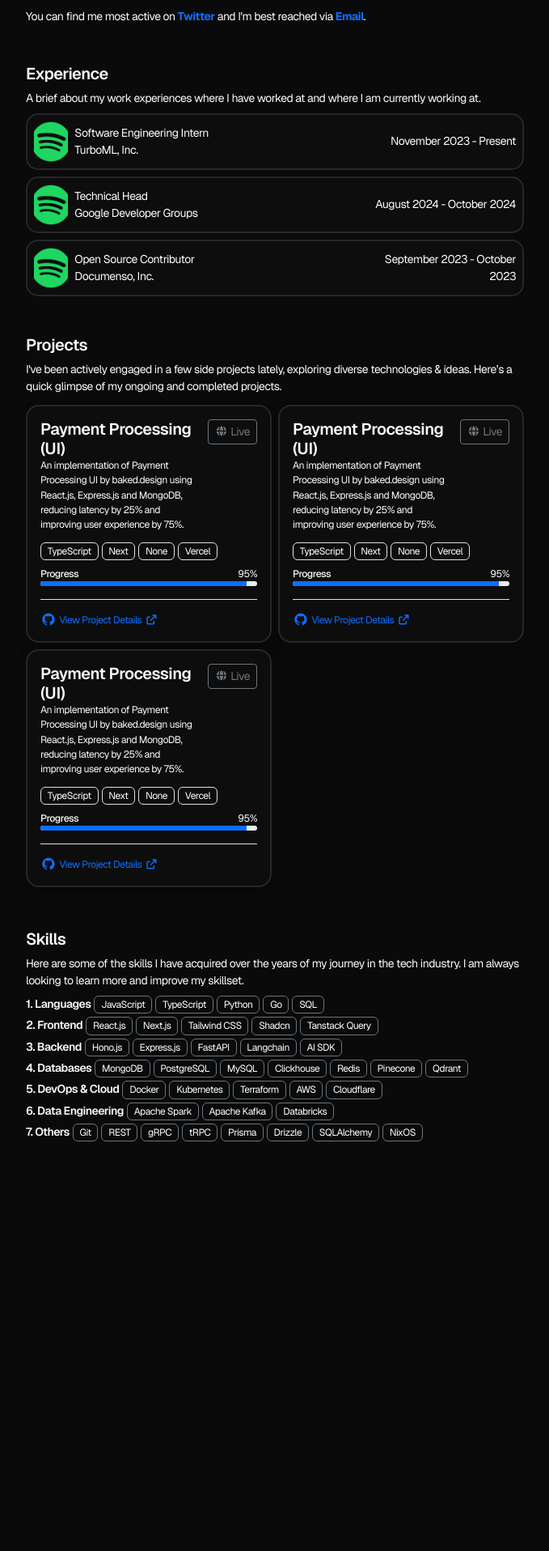
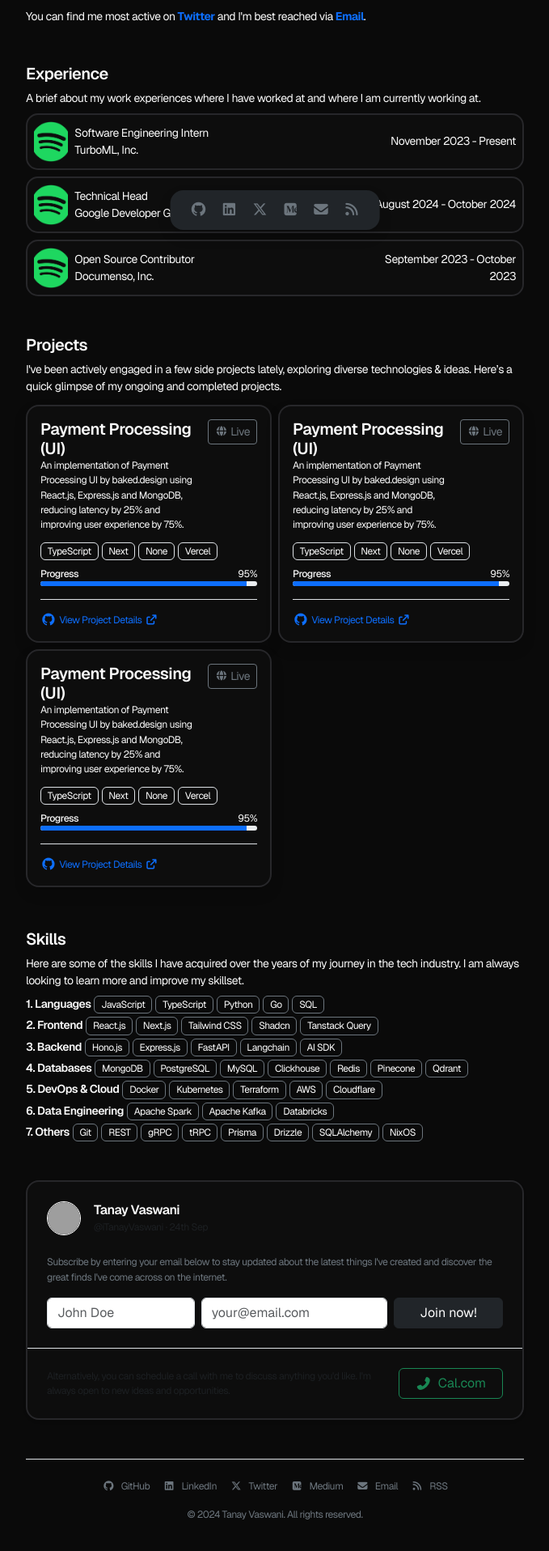
Before and after one commit to faraazkhan20/portfolio, a React (Vite) app: page / in a window 1280 px wide. Shown: the part 508-2424 px from the top of the page at 81% size, without its empty margins (300-979 px from the left). Before the commit the page ends 1966 px from the top, so only its background shows below. Built offline with nearby package versions, Linux system fonts and the light colour scheme; grey boxes are pictures that could not be loaded.

Commit message:
Updated src/components/ContactMe.jsx and src/components/Footer.jsx

```diff
--- a/src/App.jsx
+++ b/src/App.jsx
@@ -6,18 +6,22 @@
 import Experience from "./components/Experience";
 import Projects from "./components/Projects";
 import Skills from "./components/Skills";
+import ContactMe from "./components/ContactMe";
+import Footer from "./components/Footer";
 
 function App() {
   return (
     <>
       <Navbar />
-      <div className="container custom-width mb-5">
+      <div className="container custom-width">
         <Aero />
         <AboutMe />
         <ReactOutToMe />
         <Experience />
         <Projects />
         <Skills />
+        <ContactMe />
+        <Footer />
       </div>
     </>
   );
--- a/src/components/ContactMe.jsx
+++ b/src/components/ContactMe.jsx
@@ -1,9 +1,42 @@
 function ContactMe() {
   return (
-    <>
-      <div>Contact Me</div>
-      <div>Section</div>
-    </>
+    <div className="card shadow-sm rounded-4 my-5 section">
+      <div className="card-body p-4">
+        <div className="d-flex align-items-center mb-4 gap-3">
+          <img src="tanay.jpeg" alt="Tanay" width={42} height={42} className="rounded-circle border border-white" />
+          <div>
+            <h6 className="mb-0 fw-semibold">Tanay Vaswani</h6>
+            <small className="text-muted">@iTanayVaswani · 24th Sep</small>
+          </div>
+        </div>
+        <p className="text-secondary small">Subscribe by entering your email below to stay updated about the latest things I've created and discover the great finds I've come across on the internet.</p>
+        <form className="row g-2 align-items-center">
+          <div className="col-md-4">
+            <input type="text" className="form-control" placeholder="John Doe" name="name" />
+          </div>
+          <div className="col-md-5">
+            <input type="email" className="form-control" placeholder="your@email.com" name="email" />
+          </div>
+          <div className="col-md-3">
+            <button type="submit" className="btn btn-dark w-100">
+              Join now!
+            </button>
+          </div>
+        </form>
+      </div>
+      <div className="card-footer bg-transparent border-top border-dashed p-4">
+        <div className="row g-3 align-items-center">
+          <div className="col-md-9">
+            <p className="mb-0 text-muted small">Alternatively, you can schedule a call with me to discuss anything you'd like. I'm always open to new ideas and opportunities.</p>
+          </div>
+          <div className="col-md-3">
+            <button className="btn btn-outline-success w-100 d-flex align-items-center justify-content-center gap-2">
+              <i className="fas fa-phone-alt" /> Cal.com
+            </button>
+          </div>
+        </div>
+      </div>
+    </div>
   );
 }
 
--- a/src/components/Footer.jsx
+++ b/src/components/Footer.jsx
@@ -1,8 +1,56 @@
 function Footer() {
   return (
     <>
-      <div>Footer</div>
-      <div>Section</div>
+      {/* <button id="fixedAtBottom" title="go to top">
+        <i class="fas fa-arrow-up"></i> Top
+      </button> */}
+
+      <div id="fixedAtBottom" className="container p-4 d-flex justify-content-center gap-3 bg-dark rounded-4 shadow">
+        <a href="https://github.com/tanayvaswani" target="_blank" className="text-decoration-none text-secondary d-inline-flex align-items-center gap-2">
+          <i className="fab fa-github fa-lg" />
+        </a>
+        <a href="https://www.linkedin.com/in/tanayvaswani/" target="_blank" className="text-decoration-none text-secondary d-inline-flex align-items-center gap-2">
+          <i className="fab fa-linkedin fa-lg" />
+        </a>
+        <a href="https://twitter.com/iTanayVaswani" target="_blank" className="text-decoration-none text-secondary d-inline-flex align-items-center gap-2">
+          <i className="fab fa-x-twitter fa-lg" />
+        </a>
+        <a href="https://medium.com/@tanayvaswani" target="_blank" className="text-decoration-none text-secondary d-inline-flex align-items-center gap-2">
+          <i className="fab fa-medium fa-lg" />
+        </a>
+        <a href="mailto:vaswani.tanay9@gmail.com" className="text-decoration-none text-secondary d-inline-flex align-items-center gap-2">
+          <i className="fas fa-envelope fa-lg" />
+        </a>
+        <a href="/feed.xml" target="_blank" className="text-decoration-none text-secondary d-inline-flex align-items-center gap-2">
+          <i className="fas fa-rss fa-lg" />
+        </a>
+      </div>
+
+      <footer className="border-top pt-4 pb-5 my-5">
+        <div className="container text-center">
+          <div className="d-flex justify-content-center flex-wrap gap-3 mb-3 text-secondary small">
+            <a href="https://github.com/tanayvaswani" target="_blank" className="text-decoration-none text-secondary d-inline-flex align-items-center gap-2">
+              <i className="fab fa-github" /> GitHub
+            </a>
+            <a href="https://www.linkedin.com/in/tanayvaswani/" target="_blank" className="text-decoration-none text-secondary d-inline-flex align-items-center gap-2">
+              <i className="fab fa-linkedin" /> LinkedIn
+            </a>
+            <a href="https://twitter.com/iTanayVaswani" target="_blank" className="text-decoration-none text-secondary d-inline-flex align-items-center gap-2">
+              <i className="fab fa-x-twitter" /> Twitter
+            </a>
+            <a href="https://medium.com/@tanayvaswani" target="_blank" className="text-decoration-none text-secondary d-inline-flex align-items-center gap-2">
+              <i className="fab fa-medium" /> Medium
+            </a>
+            <a href="mailto:vaswani.tanay9@gmail.com" className="text-decoration-none text-secondary d-inline-flex align-items-center gap-2">
+              <i className="fas fa-envelope" /> Email
+            </a>
+            <a href="/feed.xml" target="_blank" className="text-decoration-none text-secondary d-inline-flex align-items-center gap-2">
+              <i className="fas fa-rss" /> RSS
+            </a>
+          </div>
+          <p className="text-secondary small mb-0">© 2024 Tanay Vaswani. All rights reserved.</p>
+        </div>
+      </footer>
     </>
   );
 }
--- a/src/styles/global.css
+++ b/src/styles/global.css
@@ -49,3 +49,16 @@
   font-size: 12px;
   font-weight: 400;
 }
+
+#fixedAtBottom {
+  display: block;
+  width: auto;
+  position: fixed;
+  bottom: 1%;
+  right: 50%;
+  transform: translateX(50%);
+  color: white;
+  border: none;
+  cursor: pointer;
+  z-index: 1000;
+}
```
